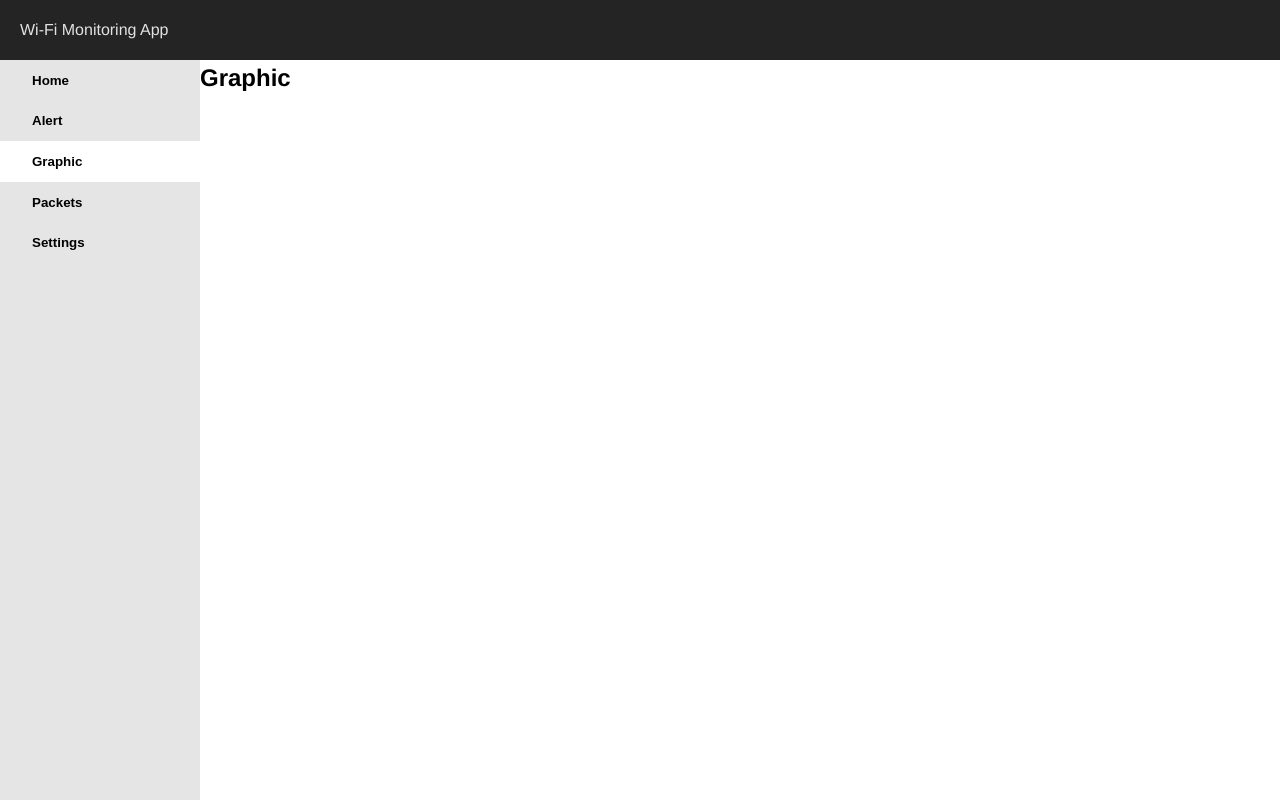
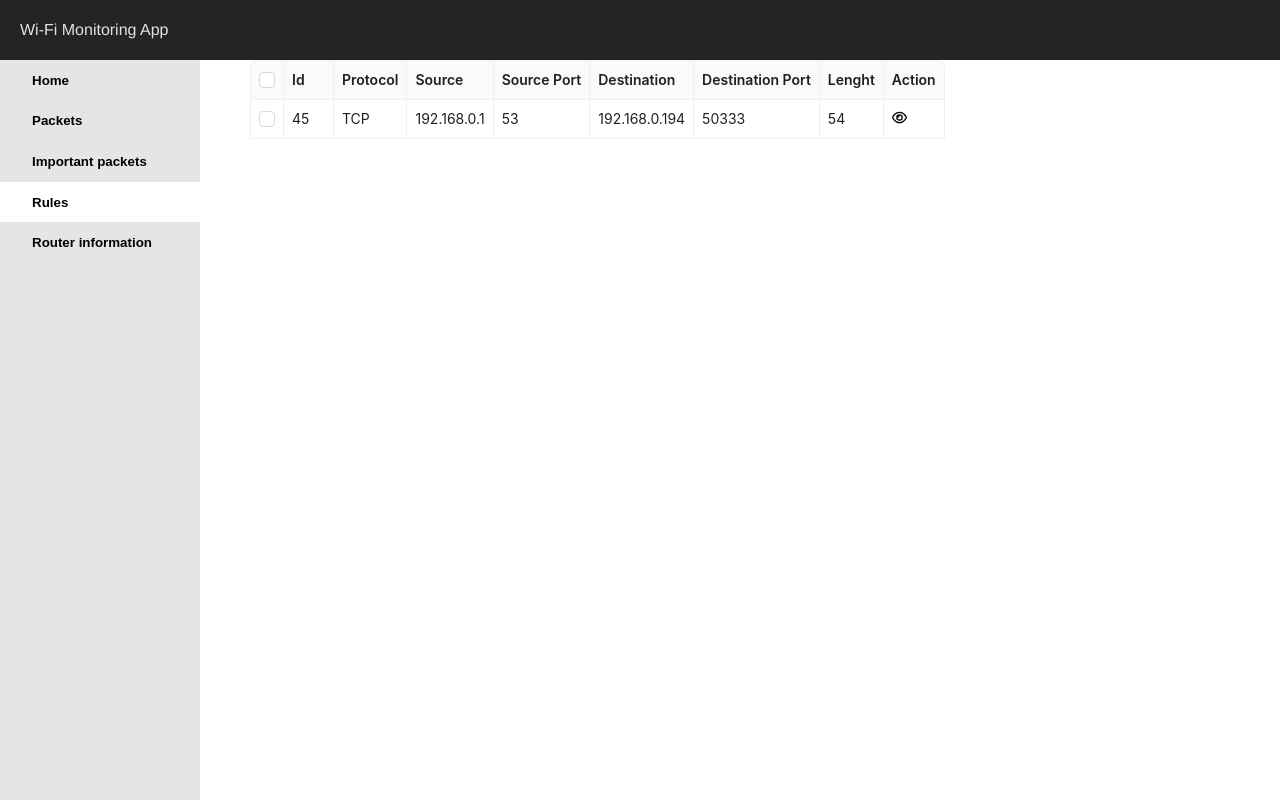
Before and after one commit to melaren12/AnimastAshxatanq, a React (Vite) app: page /graphic in a window 1280 px wide. Built offline with nearby package versions, Linux system fonts and the light colour scheme.

Commit message:
fsdfgdfg

```diff
--- a/src/components/AlertSection.jsx
+++ b/src/components/AlertSection.jsx
@@ -1,5 +1,50 @@
 export default function AlertSection() {
+  const ourData = [{
+    id: 45,
+    protocol: 'TCP',
+    source: '192.168.0.1',
+    sourcePort: 53,
+    destination: '192.168.0.194',
+    destinationPort: 50333,
+    length: 54
+  }]
+
+  const columns = [{
+    title: 'Id',
+    width: '50px',
+    dataIndex: 'id',
+  }, {
+    title: 'Protocol',
+    width: 'auto',
+    dataIndex: 'protocol',
+  }, {
+    title: 'Source',
+    width: 'auto',
+    dataIndex: 'source',
+  }, {
+    title: 'Source Port',
+    width: 'auto',
+    dataIndex: 'sourcePort',
+  }, {
+    title: 'Destination',
+    width: 'auto',
+    dataIndex: 'destination',
+  }, {
+    title: 'Destination Port',
+    width: 'auto',
+    dataIndex: 'destinationPort',
+  }, {
+    title: 'Lenght',
+    width: 'auto',
+    dataIndex: 'length',
+  }, {
+    title: 'Action',
+    width: 'auto',
+    dataIndex: 'id',
+    render: (id) => <img src={eye} alt="Eye" onClick={handleClick} style={{cursor: 'pointer'}}/>,
+  }]
   return(
     <h2>Alert</h2>
+
   )
 }
--- a/src/components/GraphicSection.jsx
+++ b/src/components/GraphicSection.jsx
@@ -1,5 +1,90 @@
-export default function GraphicSection() {
-  return(
-    <h2>Graphic</h2>
-  )
+import React from "react";
+import { Table } from 'antd';
+import eye from '/eye.svg'
+import { useState } from "react";
+
+export default function GraphicSection({ tableData }) {
+  const [about, setAbout] = useState(false)
+  const handleClick = () => {
+    console.log('about');
+    setAbout(true)
+    setYScroll(true)
+  }
+
+  const [yScroll, setYScroll] = useState(false);
+
+  const scroll = {};
+  if (yScroll) {
+    scroll.y = 240;
+  }
+
+  const ourData = [{
+    id: 45,
+    protocol: 'TCP',
+    source: '192.168.0.1',
+    sourcePort: 53,
+    destination: '192.168.0.194',
+    destinationPort: 50333,
+    length: 54
+  }]
+
+  const columns = [{
+    title: 'Id',
+    width: '50px',
+    dataIndex: 'id',
+  }, {
+    title: 'Protocol',
+    width: 'auto',
+    dataIndex: 'protocol',
+  }, {
+    title: 'Source',
+    width: 'auto',
+    dataIndex: 'source',
+  }, {
+    title: 'Source Port',
+    width: 'auto',
+    dataIndex: 'sourcePort',
+  }, {
+    title: 'Destination',
+    width: 'auto',
+    dataIndex: 'destination',
+  }, {
+    title: 'Destination Port',
+    width: 'auto',
+    dataIndex: 'destinationPort',
+  }, {
+    title: 'Lenght',
+    width: 'auto',
+    dataIndex: 'length',
+  }, {
+    title: 'Action',
+    width: 'auto',
+    dataIndex: 'id',
+    render: (id) => <img src={eye} alt="Eye" onClick={handleClick} style={{cursor: 'pointer'}}/>,
+  }]
+
+  return (
+
+    <div className="table-parent">
+      <Table
+        columns={columns}
+        dataSource={ourData}
+        scroll={scroll}
+        // scroll={{
+        //   x: 1300,
+        // }}
+        rowSelection={{
+          type: 'checkbox',
+          columnWidth: '32px',
+          fixed: true
+        }}
+        pagination={false}
+        bordered
+        className="table"
+        size="small"
+      />
+      <div className={"about " + (about ? 'ab' : '')}>
+      </div>
+    </div>
+  );
 }
--- a/src/components/Main.css
+++ b/src/components/Main.css
@@ -49,5 +49,4 @@
 .packets-container {
   flex: 1;
   overflow: auto;
-  /* padding: 10px 0; */
 }
--- a/src/components/Menu.jsx
+++ b/src/components/Menu.jsx
@@ -20,22 +20,6 @@ export default function Menu() {
             Home
           </Button>
         </NavLink>
-        <NavLink to="/alert" className={({ isActive }) => "link " + (isActive ? "active" : "")}>
-          <Button
-            isActive={contentType === 'alert'}
-            onClick={() => handleClick('alert')}
-          >
-            Alert
-          </Button>
-        </NavLink>
-        <NavLink to="/graphic" className={({ isActive }) => "link " + (isActive ? "active" : "")}>
-          <Button
-            isActive={contentType === 'graphic'}
-            onClick={() => handleClick('graphic')}
-          >
-            Graphic
-          </Button>
-        </NavLink>
         <NavLink to="/packets" className={({ isActive }) => "link " + (isActive ? "active" : "")}>
           <Button
             isActive={contentType === 'packets'}
@@ -44,12 +28,28 @@ export default function Menu() {
             Packets
           </Button>
         </NavLink>
+        <NavLink to="/alert" className={({ isActive }) => "link " + (isActive ? "active" : "")}>
+          <Button
+            isActive={contentType === 'alert'}
+            onClick={() => handleClick('alert')}
+          >
+            Important packets
+          </Button>
+        </NavLink>
+        <NavLink to="/graphic" className={({ isActive }) => "link " + (isActive ? "active" : "")}>
+          <Button
+            isActive={contentType === 'graphic'}
+            onClick={() => handleClick('graphic')}
+          >
+            Rules
+          </Button>
+        </NavLink>
         <NavLink to="/settings" className={({ isActive }) => "link " + (isActive ? "active" : "")}>
           <Button
             isActive={contentType === 'settings'}
             onClick={() => handleClick('settings')}
           >
-            Settings
+            Router information
           </Button>
         </NavLink>
       </section>
```
